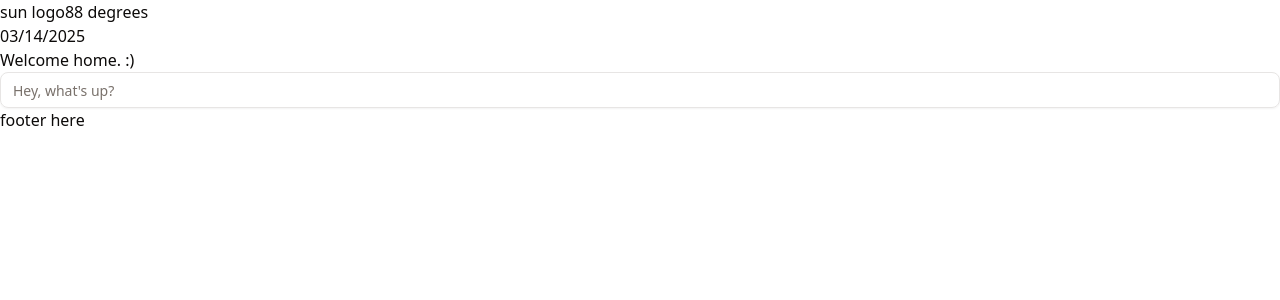
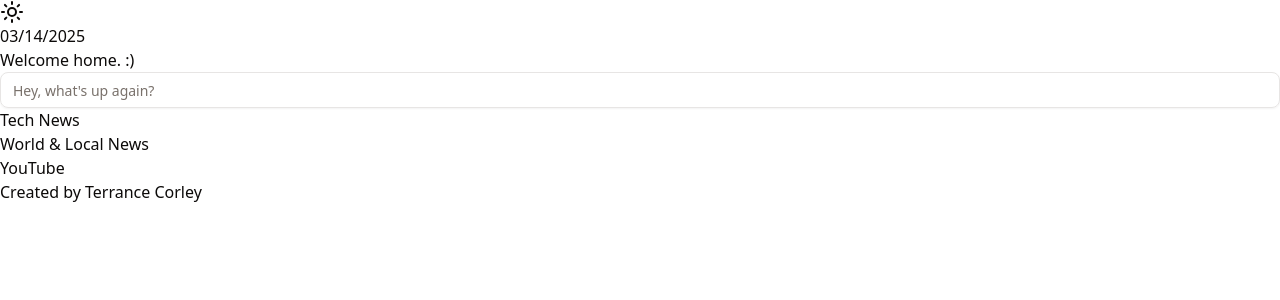
Before and after one commit to terrancecorley/homebase, a Next.js app: page / in a window 1280 px wide. Shown: the top 300 px of the page. Built offline with nearby package versions, Linux system fonts and the light colour scheme; no server answers.

Commit message:
added weather api

```diff
--- a/app/page.tsx
+++ b/app/page.tsx
@@ -1,11 +1,41 @@
+'use client';
+
 import { Input } from '@/components/ui/input';
+import { Sun } from 'lucide-react';
+import { useState, useEffect } from 'react';
+
+type WeatherCurrent = {
+    apparent_temperature: number;
+}
+
+type WeatherData = {
+    current?: WeatherCurrent;
+}
+
+async function read_weather(): Promise<WeatherData> {
+    const url = 'https://api.open-meteo.com/v1/forecast?latitude=32.7157&longitude=-117.1647&daily=sunrise,sunset,temperature_2m_max,temperature_2m_min&hourly=temperature_2m,rain,showers,visibility,relative_humidity_2m,uv_index,precipitation&current=temperature_2m,precipitation,wind_speed_10m,wind_direction_10m,wind_gusts_10m,apparent_temperature,showers,relative_humidity_2m,rain,cloud_cover,weather_code&minutely_15=precipitation,rain&timezone=America%2FLos_Angeles&wind_speed_unit=mph&temperature_unit=fahrenheit&precipitation_unit=inch';
+
+    const response = await fetch(url);
+    const response_data: WeatherData = await response.json();
+
+    return response_data;
+}
 
 export default function Home() {
+    const [ weather, set_weather ] = useState<WeatherData | null>(null);
+
+    useEffect(() => {
+        (async() => {
+            const weather_response = await read_weather();
+            set_weather(weather_response);
+        })();
+    }, []);
+
     return (
         <div>
             <header>
-                <span>sun logo</span>
-                <span>88 degrees</span>
+                <p><Sun /></p>
+                <p>{weather?.current?.apparent_temperature}</p>
                 <p>
                     {new Date(Date.now()).toLocaleDateString('en-US', {
                         month: '2-digit',
@@ -16,9 +46,19 @@ export default function Home() {
             </header>
             <main>
                 <h1>Welcome home. :)</h1>
-                <Input type='search' placeholder="Hey, what's up?" />
+                <Input type='search' placeholder="Hey, what's up again?" />
+
+                <div>
+                    <ul>
+                        <li>Tech News</li>
+                        <li>World & Local News</li>
+                        <li>YouTube</li>
+                    </ul>
+                </div>
             </main>
-            <footer>footer here</footer>
+            <footer>
+                <p>Created by <a href='https://terrancecorley.com' rel='noopener noreferrer'>Terrance Corley</a></p>
+            </footer>
         </div>
     );
 }
```
